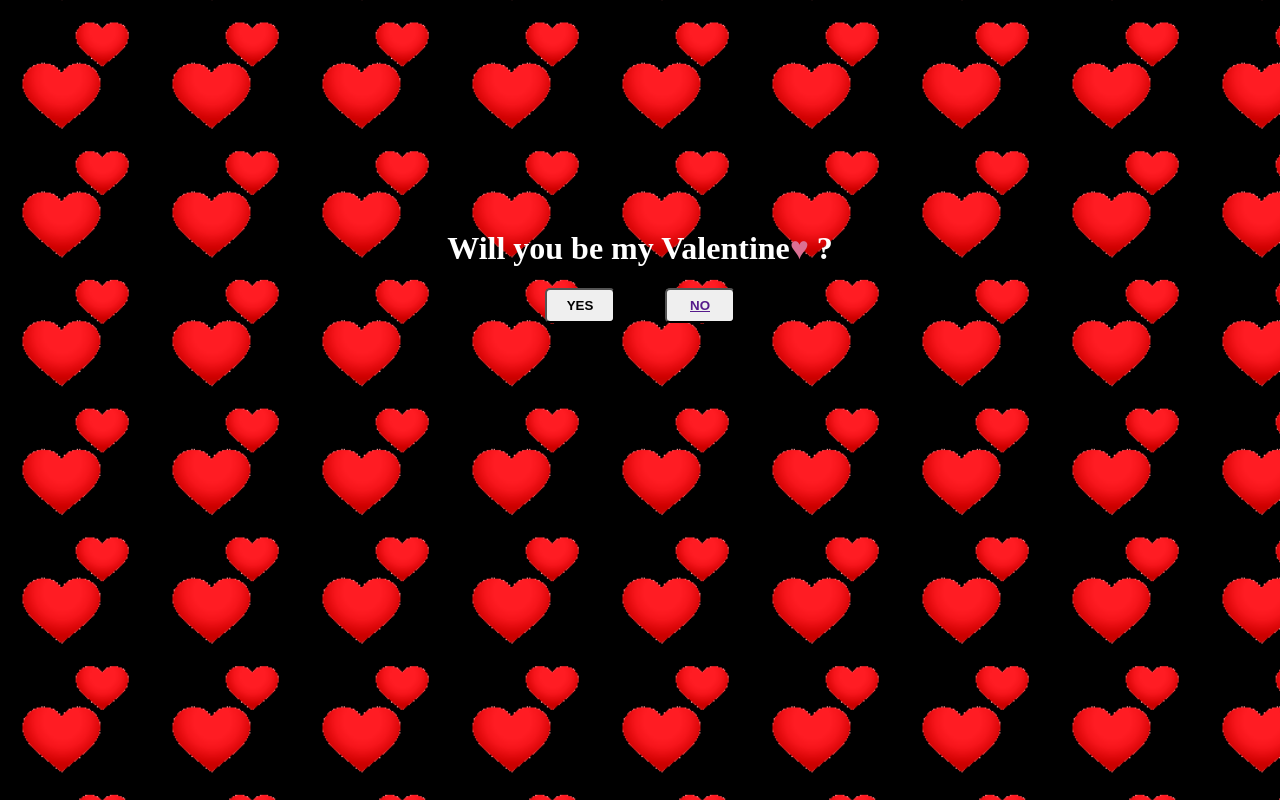
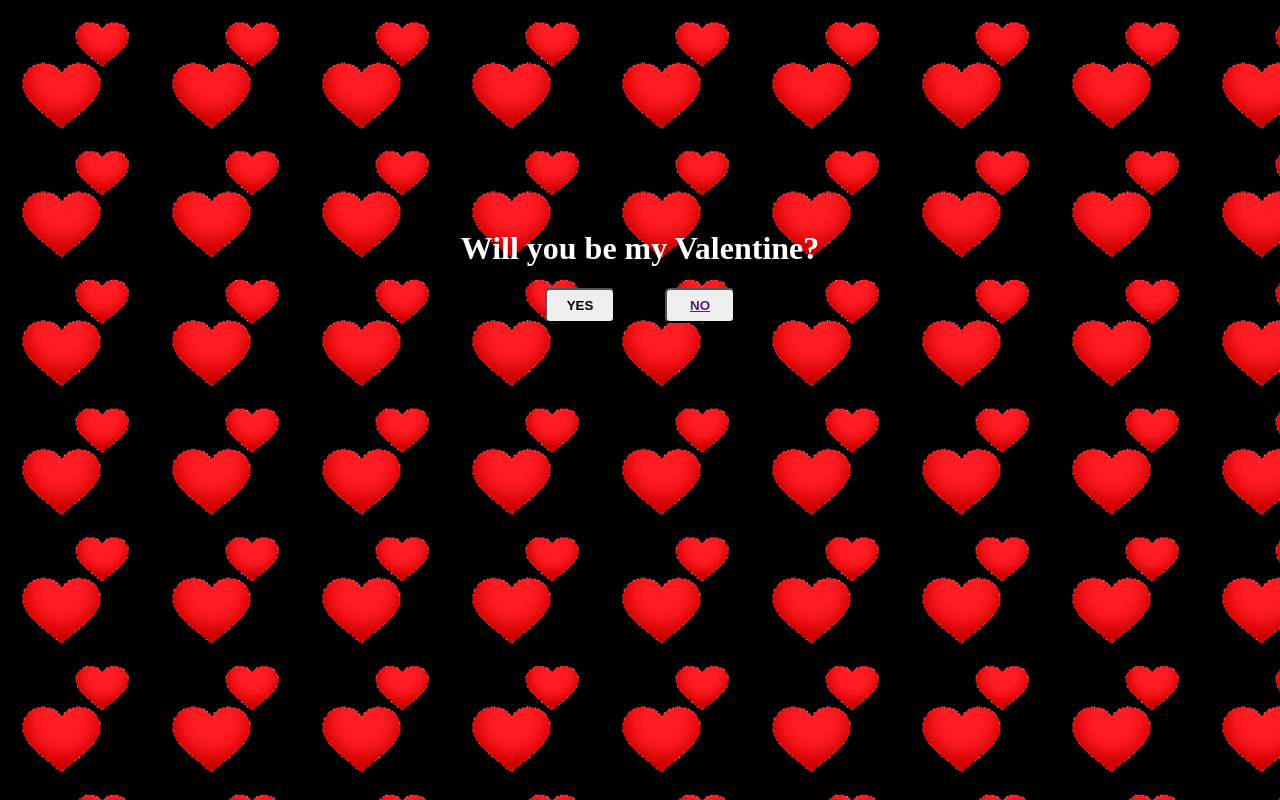
Before and after one commit to Eddieecodes/Bemyval, a plain HTML site: page index.html in a window 1280 px wide. Drawn offline with Linux system fonts and the light colour scheme.

Commit message:
heart removal

```diff
--- a/index.html
+++ b/index.html
@@ -8,7 +8,7 @@
 </head>
 <body>
     <div class="div1">
-    <h1>Will you be my Valentine<span id="color-heart">&hearts;</span> ?
+    <h1>Will you be my Valentine?
     </h1>
     <div id="div2">
         <button type="button" id="yesbtn"> YES</button>
--- a/style.css
+++ b/style.css
@@ -39,6 +39,3 @@ button{
     color: white;
     border: 1px solid red;
 }
-#color-heart{
-    color: palevioletred;
-}
```
